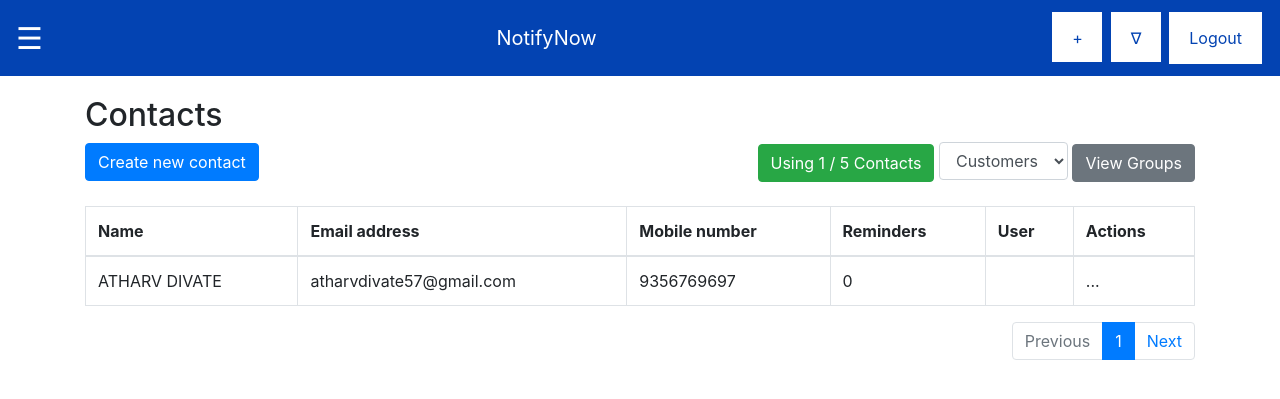
After one commit to cloudtrim/NotifyNow, a Django app: page /contacts/ in a window 1280 px wide. The commit adds this page. Shown: the top 399 px of the page. Run offline with Django 5.2, Linux system fonts and the light colour scheme; data comes from the database, SQL or seed files in the repository; both versions use the stored data as it was after the commit; some libraries are stand-ins or nearby versions.

Commit message:
added contacts and templates

```diff
--- a/core/accounts/models.py
+++ b/core/accounts/models.py
@@ -34,3 +34,36 @@ class Reminder(models.Model):
 
     def __str__(self):
         return self.title
+
+
+class Contact(models.Model):
+    GROUP_CHOICES = [
+        ('Customers', 'Customers'),
+        ('Vendors', 'Vendors'),
+        ('Employees', 'Employees'),
+    ]
+
+    group = models.CharField(max_length=20, choices=GROUP_CHOICES, default='Customers')
+    first_name = models.CharField(max_length=50)
+    last_name = models.CharField(max_length=50)
+    email = models.EmailField()
+    mobile_number = models.CharField(max_length=15, blank=True, null=True)
+    reminders = models.IntegerField(default=0)
+    user = models.CharField(max_length=50)
+
+    def __str__(self):
+        return f'{self.first_name} {self.last_name}'
+
+class CustomField(models.Model):
+    FIELD_TYPE_CHOICES = [
+        ('text', 'Text'),
+        ('numeric', 'Numeric')
+    ]
+
+    contact = models.ForeignKey(Contact, related_name='custom_fields', on_delete=models.CASCADE)
+    field_type = models.CharField(max_length=10, choices=FIELD_TYPE_CHOICES)
+    label = models.CharField(max_length=50)
+    value = models.CharField(max_length=100)
+
+    def __str__(self):
+        return f'{self.label}: {self.value}'
--- a/core/accounts/templates/base.html
+++ b/core/accounts/templates/base.html
@@ -4,7 +4,7 @@
 <head>
     <meta charset="UTF-8">
     <meta name="viewport" content="width=device-width, initial-scale=1.0">
-    <title>Navigation Bar</title>
+    <!-- <title>Navigation Bar</title> -->
     <style>
         body {
             font-family: Arial, sans-serif;
@@ -98,6 +98,8 @@
         <h2 style="color: white; padding-left: 15px;">Menu</h2>
         <a href="{% url 'dashboard' %}">Dashboard</a>
         <a href="{% url 'reminders' %}">Reminder</a>
+        <a href="{% url 'contacts_list' %}">Contacts</a>
+        <a href="{% url 'templates' %}">Templates</a>
         <a href="{% url 'calendar' %}">Calendar</a>
         <a href="{% url 'settings' %}">Settings</a>
     </div>
--- a/core/accounts/templates/calendar.html
+++ b/core/accounts/templates/calendar.html
@@ -4,7 +4,7 @@
 <head>
     <meta charset="UTF-8">
     <meta name="viewport" content="width=device-width, initial-scale=1.0">
-    <title>NotifyNow - Calendar</title>
+
     {% load static %}
     <link rel="stylesheet" href="{% static 'css/styles.css' %}">
 </head>
@@ -18,6 +18,7 @@
         </nav>
     </header> -->
     {% block content %}
+    <title>Calendar</title>
 
     <main>
         <h2>Calendar View</h2>
--- a/core/accounts/templates/clients_due.html
+++ b/core/accounts/templates/clients_due.html
@@ -4,7 +4,7 @@
 <head>
     <meta charset="UTF-8">
     <meta name="viewport" content="width=device-width, initial-scale=1.0">
-    <title>NotifyNow - Clients Due</title>
+
     {% load static %}
     <link rel="stylesheet" href="{% static 'css/styles.css' %}">
 </head>
@@ -18,6 +18,7 @@
         </nav>
     </header> -->
     {% block content %}
+    <title>Clients Due</title>
 
     <main>
         <h2>Clients with Due Dates Near</h2>
--- /dev/null
+++ b/core/accounts/templates/contacts_list.html
@@ -0,0 +1,76 @@
+{% extends 'base.html'%}
+<!-- <!DOCTYPE html>
+<html lang="en">
+<head>
+    <meta charset="UTF-8">
+    <meta name="viewport" content="width=device-width, initial-scale=1.0"> -->
+
+    {% block content %}
+    {% load static %}
+    <title>Contacts List</title>
+    <link href="https://stackpath.bootstrapcdn.com/bootstrap/4.5.2/css/bootstrap.min.css" rel="stylesheet">
+    <style>
+        .container {
+            margin-top: 20px;
+        }
+    </style>
+<!-- </head>
+<body> -->
+    <div class="container">
+        <h2>Contacts</h2>
+        <div class="d-flex justify-content-between align-items-center">
+            <a href="{% url 'create_contact' %}" class="btn btn-primary">Create new contact</a>
+            <div>
+                <button class="btn btn-success">Using {{ contacts.count }} / 5 Contacts</button>
+                <select class="form-control d-inline-block" style="width: auto;">
+                    <option>Customers</option>
+                </select>
+                <button class="btn btn-secondary">View Groups</button>
+            </div>
+        </div>
+        <div class="mt-4">
+            <table class="table table-bordered">
+                <thead>
+                    <tr>
+                        <th>Name</th>
+                        <th>Email address</th>
+                        <th>Mobile number</th>
+                        <th>Reminders</th>
+                        <th>User</th>
+                        <th>Actions</th>
+                    </tr>
+                </thead>
+                <tbody>
+                    {% for contact in contacts %}
+                    <tr>
+                        <td>{{ contact.first_name }} {{ contact.last_name }}</td>
+                        <td>{{ contact.email }}</td>
+                        <td>{{ contact.mobile_number }}</td>
+                        <td>{{ contact.reminders }}</td>
+                        <td>{{ contact.user }}</td>
+                        <td>...</td>
+                    </tr>
+                    {% endfor %}
+                </tbody>
+            </table>
+            <nav aria-label="Page navigation">
+                <ul class="pagination justify-content-end">
+                    <li class="page-item disabled">
+                        <a class="page-link" href="#" tabindex="-1">Previous</a>
+                    </li>
+                    <li class="page-item active">
+                        <a class="page-link" href="#">1</a>
+                    </li>
+                    <li class="page-item">
+                        <a class="page-link" href="#">Next</a>
+                    </li>
+                </ul>
+            </nav>
+        </div>
+    </div>
+    <script src="https://code.jquery.com/jquery-3.5.1.slim.min.js"></script>
+    <script src="https://cdn.jsdelivr.net/npm/@popperjs/core@2.5.2/dist/umd/popper.min.js"></script>
+    <script src="https://stackpath.bootstrapcdn.com/bootstrap/4.5.2/js/bootstrap.min.js"></script>
+<!-- </body>
+</html> -->
+{% endblock %}
--- a/core/accounts/templates/dashboard.html
+++ b/core/accounts/templates/dashboard.html
@@ -4,7 +4,7 @@
 <head>
     <meta charset="UTF-8">
     <meta name="viewport" content="width=device-width, initial-scale=1.0">
-    <title>NotifyNow - Dashboard</title>
+
     {% load static %}
     <link rel="stylesheet" href="{% static 'css/styles.css' %}">
 </head>
@@ -18,6 +18,7 @@
         </nav>
     </header>-->
     {% block content %}
+    <title>Dashboard</title>
     <main>
 
 
--- a/core/accounts/templates/reminders.html
+++ b/core/accounts/templates/reminders.html
@@ -4,7 +4,7 @@
 <head>
     <meta charset="UTF-8">
     <meta name="viewport" content="width=device-width, initial-scale=1.0">
-    <title>NotifyNow - Reminders</title>
+
     {% load static %}
     <link rel="stylesheet" href="{% static 'css/styles.css' %}">
 </head>
@@ -18,6 +18,7 @@
         </nav>
     </header> -->
     {% block content %}
+    <title>Reminders</title>
 
     <main>
         <h2>Upcoming Reminders</h2>
--- a/core/accounts/templates/settings.html
+++ b/core/accounts/templates/settings.html
@@ -4,7 +4,7 @@
 <head>
     <meta charset="UTF-8">
     <meta name="viewport" content="width=device-width, initial-scale=1.0">
-    <title>NotifyNow - Settings</title>
+
     {% load static %}
     <link rel="stylesheet" href="{% static 'css/styles.css' %}">
 </head>
@@ -19,6 +19,7 @@
         </nav>
     </header> -->
     {% block content %}
+    <title>Settings</title>
     <main>
         <h2>Settings</h2>
 
--- a/core/accounts/views.py
+++ b/core/accounts/views.py
@@ -7,6 +7,9 @@ from django.contrib.auth import authenticate, login
 from .models import Reminder, Client
 from .forms import ReminderForm, ClientForm
 from datetime import date, timedelta
+from .models import Contact, CustomField
+from .forms import ContactForm, CustomFieldForm
+from django.forms import modelformset_factory
 
 
 # Create your views here.
@@ -82,6 +85,13 @@ def add_reminder(request):
         times = request.POST.getlist('time[]')
         email_templates = request.POST.getlist('email_template[]')
         sms_templates = request.POST.getlist('sms_template[]')
+        auto_renew = request.POST.get('auto_renew') == 'on'
+        every = request.POST.get('every')
+        every_unit = request.POST.get('every_unit')
+        ends = request.POST.get('ends')
+        renewals = request.POST.get('renewals')
+        renew_type = request.POST.get('renew_type')
+        renew_update = request.POST.get('renew_update') == 'on'
     return render(request, 'add_reminder.html')
 
 
@@ -96,3 +106,39 @@ def clients_due(request):
     today = date.today()
     due_soon = Reminder.objects.filter(date__range=[today, today + timedelta(days=7)])
     return render(request, 'clients_due.html', {'due_soon': due_soon})
+
+
+def contacts_list(request):
+    contacts = Contact.objects.all()
+    return render(request, 'contacts_list.html', {'contacts': contacts})
+
+
+def create_contact(request):
+    CustomFieldFormSet = modelformset_factory(CustomField, form=CustomFieldForm, extra=1, can_delete=True)
+
+    if request.method == 'POST':
+        contact_form = ContactForm(request.POST)
+        formset = CustomFieldFormSet(request.POST, queryset=CustomField.objects.none())
+
+        if contact_form.is_valid() and formset.is_valid():
+            contact = contact_form.save()
+            for form in formset:
+                if form.cleaned_data:
+                    custom_field = form.save(commit=False)
+                    custom_field.contact = contact
+                    custom_field.save()
+            return redirect('contacts_list')
+    else:
+        contact_form = ContactForm()
+        formset = CustomFieldFormSet(queryset=CustomField.objects.none())
+
+    return render(request, 'create_contact.html', {
+        'contact_form': contact_form,
+        'formset': formset
+    })
+
+def templates(request):
+    return render(request, 'templates.html')
+
+def create_template(request):
+    return render(request, 'create_template.html')
--- a/core/core/urls.py
+++ b/core/core/urls.py
@@ -33,5 +33,9 @@ urlpatterns = [
     path('calendar/', calendar, name='calendar'),
     path('settings/', settings, name='settings'),
     path('clients_due/', clients_due, name='clients_due'),
+    path('contacts/', contacts_list, name='contacts_list'),
+    path('create_contact/', create_contact, name='create_contact'),
+    path('templates/', templates, name = 'templates'),
+    path('create_template/', create_template, name = 'create_template'),
 
 ]
```
Also changed, not shown: core/accounts/forms.py (+11 -1 lines), core/accounts/static/css/add_reminder.css (+17 -0 lines), core/accounts/templates/add_reminder.html (+78 -69 lines), core/accounts/templates/create_contact.html (added, +74 -0 lines), core/accounts/templates/create_template.html (added, +63 -0 lines), core/accounts/templates/templates.html (added, +128 -0 lines), core/accounts/migrations/0003_contact_customfield.py (added), core/db.sqlite3.
